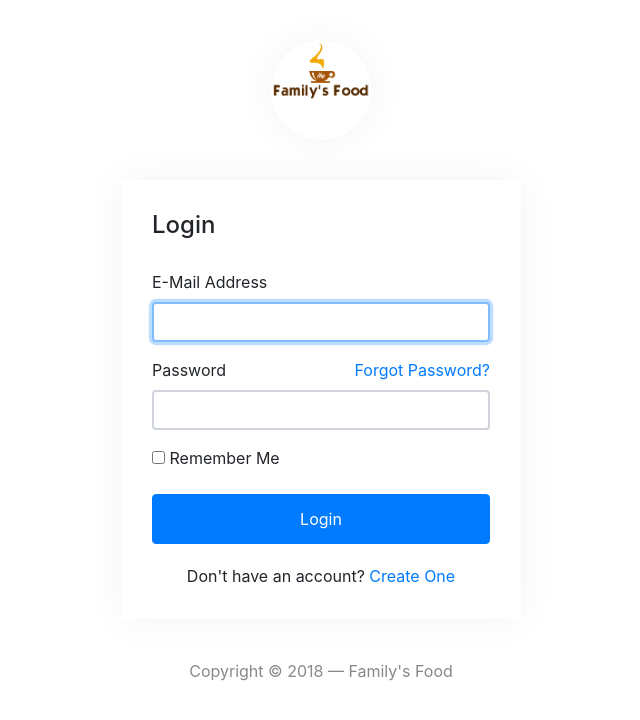
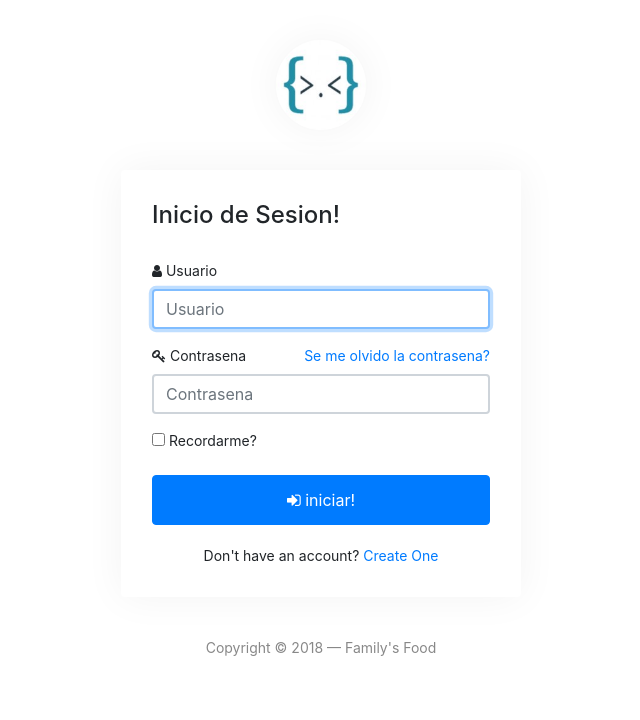
Before and after one commit to ztjustin/frontend-food, an Angular app: page / in a window 1280 px wide. Shown: the top 720 px of the page, without its empty margins (319-959 px from the left). Built offline with nearby package versions, Linux system fonts and the light colour scheme.

Commit message:
index styles

```diff
--- a/src/app/login/login.component.css
+++ b/src/app/login/login.component.css
@@ -1,7 +1,7 @@
 
 .brand {
-	width: 100px;
-	height: 100px;
+	width: 90px;
+	height: 90px;
 	overflow: hidden;
 	border-radius: 50%;
 	margin: 0 auto;
--- a/src/app/login/login.component.html
+++ b/src/app/login/login.component.html
@@ -3,37 +3,37 @@
 			<div class="row justify-content-md-center h-100">
 				<div class="card-wrapper">
 					<div class="brand">
-						<img src="../assets/images/logo.png">
+						<img src="../assets/images/logo.jpg">
 					</div>
 					<div class="card fat">
 						<div class="card-body">
-							<h4 class="card-title">Login</h4>
+							<h4 class="card-title">Inicio de Sesion!</h4>
 							<form method="POST">
 
 								<div class="form-group">
-									<label for="email">E-Mail Address</label>
+									<label for="username"><i class="fa fa-user" aria-hidden="true"></i> Usuario</label>
 
-									<input id="email" type="email" class="form-control" name="email" value="" required autofocus>
+									<input id="username" type="username" class="form-control" name="username" placeholder="Usuario" required autofocus>
 								</div>
 
 								<div class="form-group">
-									<label for="password">Password
+									<label for="password"><i class="fa fa-key" aria-hidden="true"></i> Contrasena
 										<a href="forgot.html" class="float-right">
-											Forgot Password?
+											Se me olvido la contrasena?
 										</a>
 									</label>
-									<input id="password" type="password" class="form-control" name="password" required data-eye>
+									<input id="password" type="password" class="form-control" name="password" placeholder="Contrasena" required data-eye>
 								</div>
 
 								<div class="form-group">
 									<label>
-										<input type="checkbox" name="remember"> Remember Me
+										<input type="checkbox" name="remember"> Recordarme?
 									</label>
 								</div>
 
 								<div class="form-group no-margin">
 									<button type="submit" class="btn btn-primary btn-block">
-										Login
+											<i class="fa fa-sign-in" aria-hidden="true"></i> iniciar!
 									</button>
 								</div>
 								<div class="margin-top20 text-center">
--- a/src/index.html
+++ b/src/index.html
@@ -8,7 +8,7 @@
   <meta name="viewport" content="width=device-width, initial-scale=1">
   <link rel="icon" type="image/x-icon" href="favicon.ico">
 </head>
-<body height: 100%; >
+<body height: 100%; style="font-size: 14px;" >
   <app-login></app-login>
 </body>
 </html>
```
Also changed, not shown: src/assets/images/logo.jpg (added).
